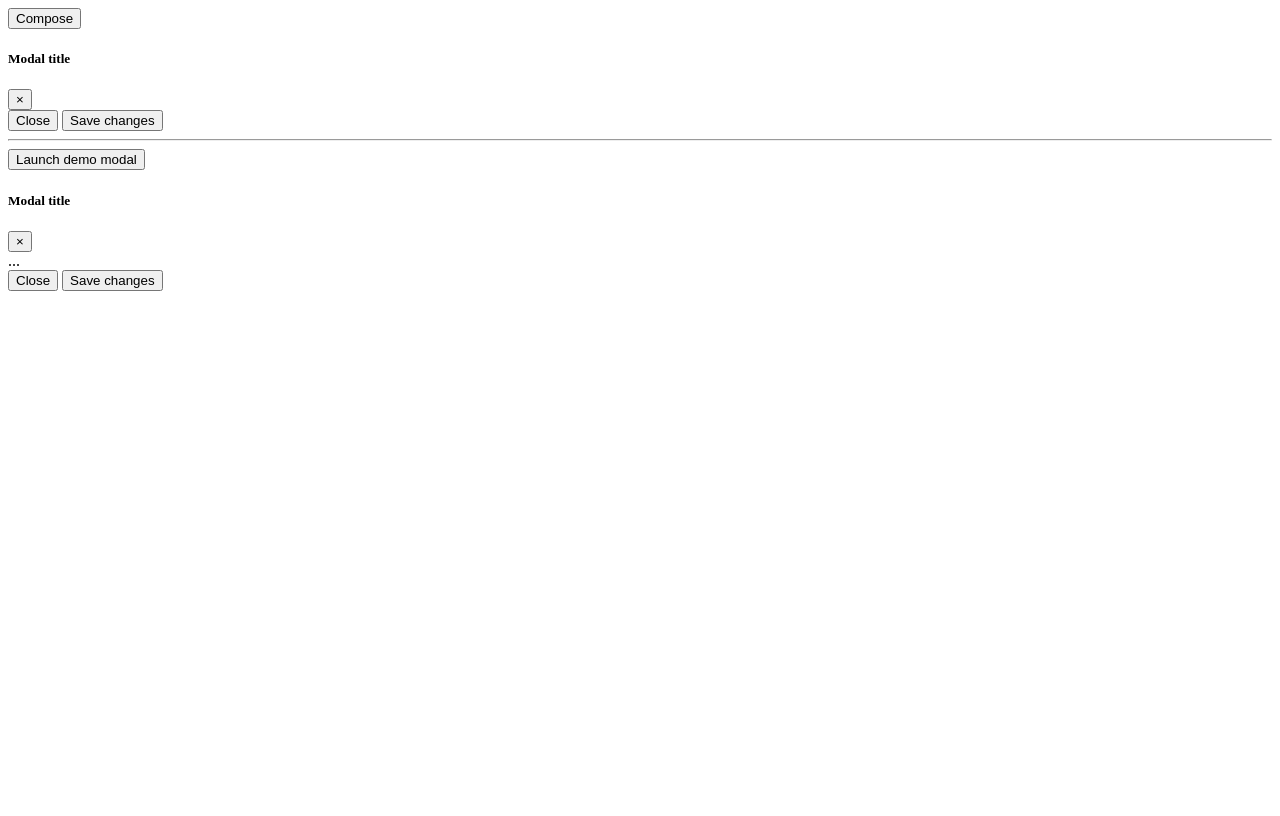
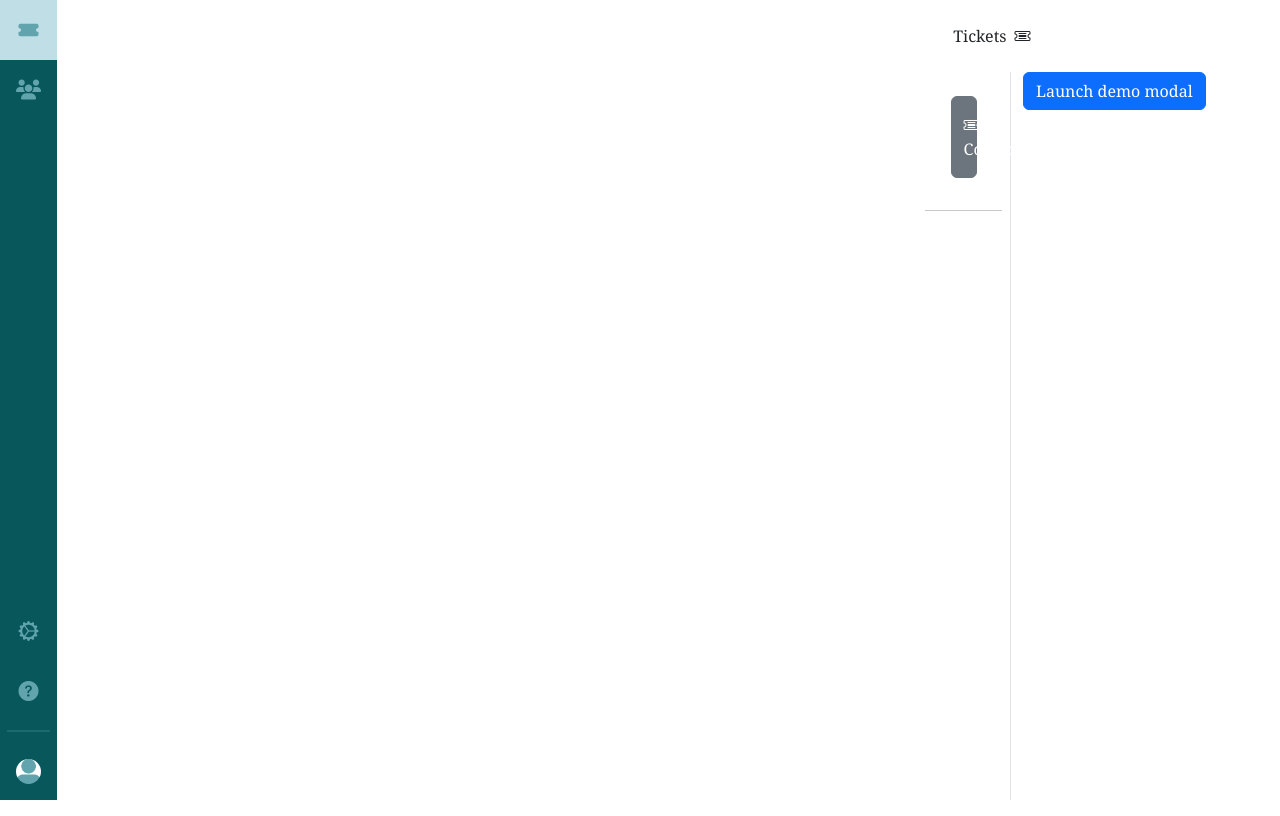
Before and after one commit to NinoDerekGH/Ticket-System, a Flask app: template templates/forms/user.html in a window 1280 px wide. Run offline with Flask 2, Linux system fonts and the light colour scheme; the template is opened without the code that fills it, so the values that code supplies are empty.

Commit message:
Updated User  1023

```diff
--- a/app.py
+++ b/app.py
@@ -14,5 +14,9 @@ def login():
 def register():
     return render_template('register.html')
 
+# @app.route('/user/create', methods=['POST'])
+# def create():
+
+
 if __name__ == '__main__':
     app.run(debug=True)
--- a/templates/forms/user.html
+++ b/templates/forms/user.html
@@ -1,3 +1,61 @@
+{% extends "index.html" %}
+
+{% block sidebar %}
+<!-- Sidebar -->
+<div class="side_bar position-absolute start-0">
+
+  <!-- Upper Items -->
+  <ul class="nav nav-pills nav-flush flex-column text-center position-absolute top-0">
+      <li class="nav-item">
+          <a href="#" class="nav-link py-2 my-2" data-bs-original-title="Tickets"
+          data-bs-toggle="tooltip" data-bs-placement="right" data-bs-title="Tickets">
+              <i class="bi bi-ticket-fill"></i>
+          </a>
+      </li>
+
+      <li class="nav-item">
+          <a href="#" class="nav-link py-2 my-2" data-bs-original-title="Agents"
+          data-bs-toggle="tooltip" data-bs-placement="right" data-bs-title="Agents">
+              <i class="fa-solid fa-users"></i>
+          </a>
+      </li>
+  </ul>
+
+  <!-- Lower Items -->
+  <ul class="nav nav-pills nav-flush flex-column text-center position-absolute bottom-0">
+      <li class="nav-item">
+          <a href="#" class="nav-link py-2 my-2" data-bs-original-title="Settings"
+          data-bs-toggle="tooltip" data-bs-placement="right" data-bs-title="Settings">
+              <i class="bi bi-gear-wide-connected"></i>
+          </a>
+      </li>
+
+      <li class="nav-item">
+          <a href="#" class="nav-link py-2 my-2" data-bs-original-title="Help"
+          data-bs-toggle="tooltip" data-bs-placement="right" data-bs-title="Help">
+              <i class="bi bi-question-circle-fill"></i>
+          </a>
+      </li>
+
+      <hr class="my-2 mx-auto text-center">
+
+      <li class="nav-item">
+          <a href="#" class="nav-link py-2 my-2" data-bs-original-title="User Profile">
+              <img src="{{ url_for('static', filename='images/placeholder.png') }}" alt="placeholder">
+          </a>
+      </li>
+  </ul>
+</div>
+<!-- /Sidebar -->
+{% endblock %}
+
+{% block side_panel %}
+<!-- side_panel -->
+<div class="side_panel position-fixed end-0">
+  <span class="row m-4">
+      Tickets
+      <i class="bi bi-ticket-detailed col ps-2"></i>
+  </span>
 <div class="row d-flex align-items-stretch" style="height:100vh!important;">
   <div class="col-3 d-flex flex-column p-2 border-end ">
     <div class="p-3 d-flex justify-content-center">
@@ -44,6 +102,35 @@
       aria-hidden="true">
       <div class="modal-dialog modal-dialog-centered" role="document">
         <div class="modal-content">
+            <div class="modal-header py-0" >
+                <h1 class="modal-title fs-5" id="exampleModalLabel">Compose New Ticket</h1>
+                <button type="button" class="btn-close" data-bs-dismiss="modal" aria-label="Close"></button>
+            </div>
+            <div class="modal-body">
+                <!-- <div class="row my-1 border-bottom">
+                    <label for="toInput" class="col-sm-1 fs-6">To.</label>
+                    <div class="col-sm-11 ">
+                        <input type="text" name="" id="toInput" class="form-control form-control-sm border-0">
+                    </div>
+                </div> -->
+                <div class="row my-1 border-bottom">
+                    <label for="subjInput" class="col-sm-2 fs-6">Subject</label>
+                    <div class="col-sm-10 ">
+                        <input type="text" name="" id="subjInput" class="form-control form-control-sm border-0">
+                    </div>
+                </div>
+                <div class="row border-bottom py-3" >
+                    <textarea name="" id="" rows="10" class="form-control border-0"></textarea>
+                </div>
+
+                <input type="file" name="" id="" class="form-control form-control-sm mt-2">
+            </div>
+            <div class="modal-footer border-top py-0">
+                <!-- <button type="button" class="btn btn-secondary" data-bs-dismiss="modal">Close</button> -->
+                <button type="button" class="btn btn-primary rounded-pill" id="send">Send</button>
+            </div>
+        </div>
+    </div>
           <div class="modal-header">
             <h5 class="modal-title" id="exampleModalLongTitle">Modal title</h5>
             <button type="button" class="close" data-dismiss="modal" aria-label="Close">
@@ -62,3 +149,15 @@
     </div>
   </div>
 </div>
+
+{% endblock %}
+
+{% block jsfunction %}
+<script>
+    $(document).ready(function(){
+        $('#send').click(function() {
+            $.post('http://127.0.0.1:5000/')
+        });
+    });
+</script>
+{% endblock %}
```
